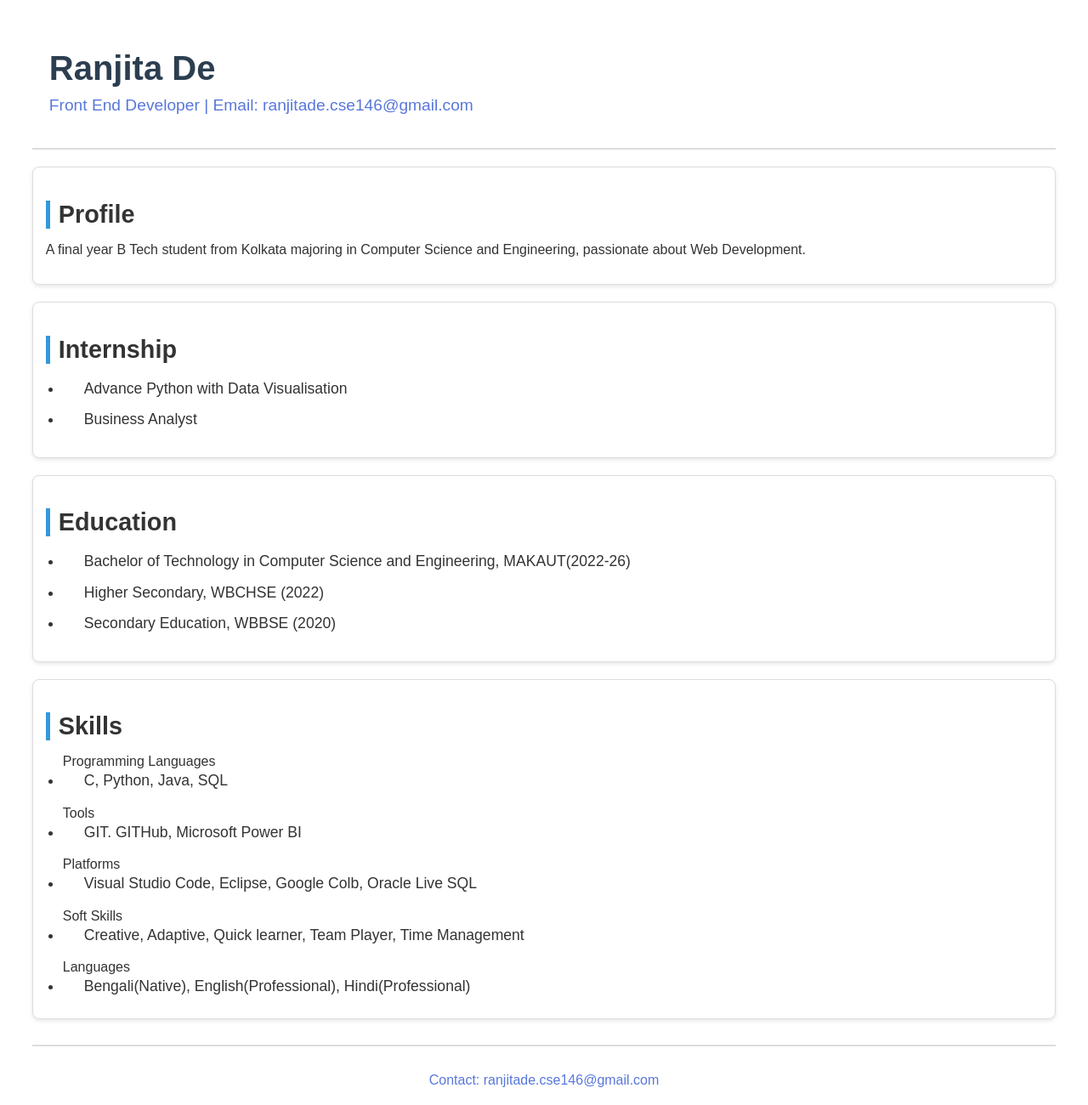
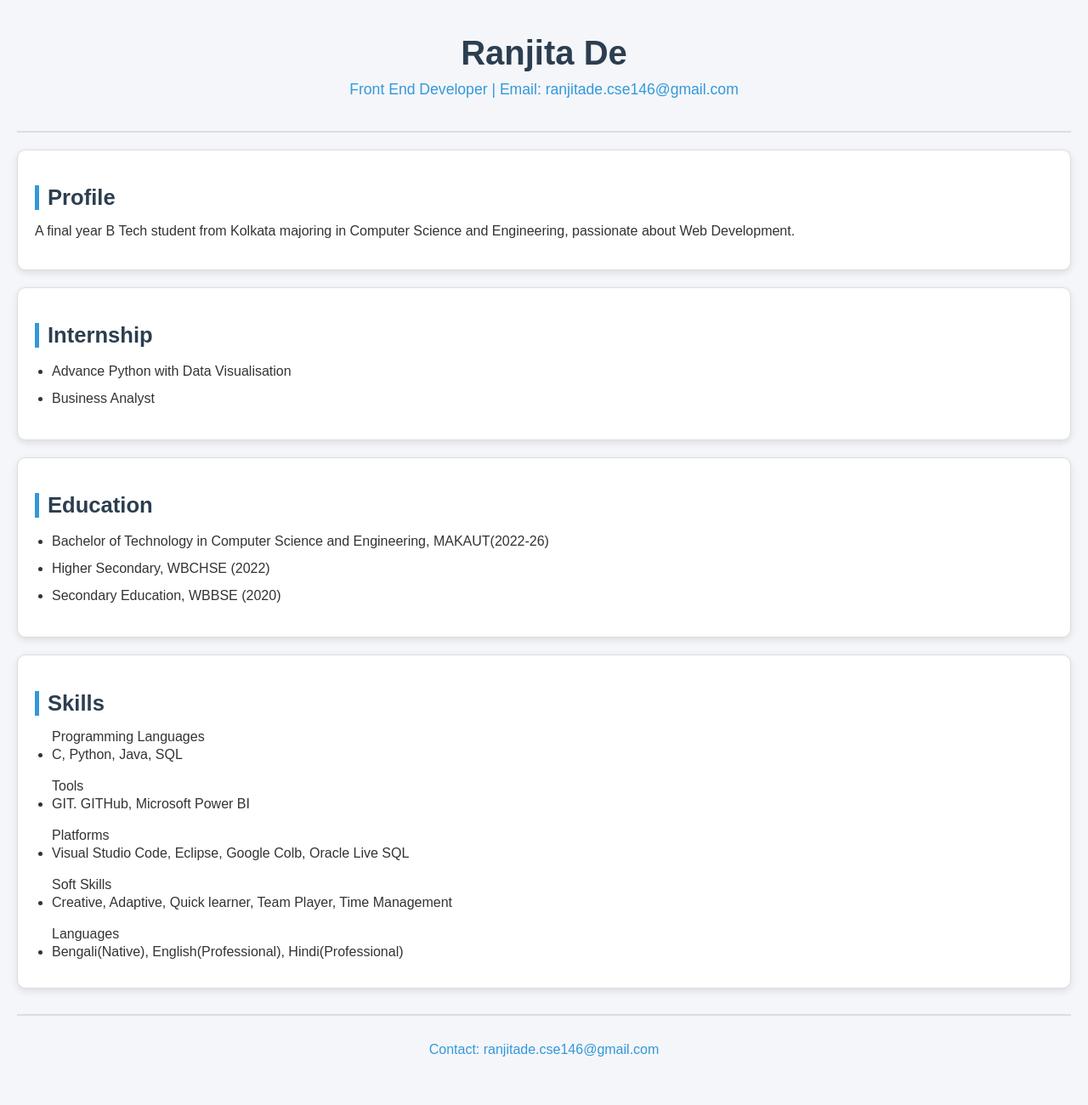
Before and after one commit to RanjitaDe-CSE/Ranjita-De-Resume, a plain HTML site: page index.html in a window 1280 px wide. Shown: the whole page at 85% size. Drawn offline with Linux system fonts and the light colour scheme.

Commit message:
Internal Style adding

```diff
--- a/index.html
+++ b/index.html
@@ -4,72 +4,111 @@
     <meta charset="UTF-8">
     <meta name="viewport" content="width=device-width, initial-scale=1.0">
     <title>Ranjita De-Resume</title>
-    <link rel="stylesheet" href="style.css">
+
     <style>
-        body{
-            font-family: Arial, Helvetica, sans-serif;
-            background-color: white;
-            font-size: medium;
-            margin: 1cm;
-            padding: 0%;
+body {
+    margin: 0;
+    padding: 0;
+    font-family: 'Poppins', Arial, sans-serif;
+    background-color: #f4f6f9;
+    color: #333;
 }
 
-        header{
-            text-align: left;
+
+body {
+    margin: 20px;
 }
 
-        header h1{
-            text-decoration-thickness: inherit;
+
+header {
+    text-align: center;
+    padding: 20px;
+    border-bottom: 2px solid #ddd;
+}
+
+header h1 {
+    margin: 0;
+    font-size: 2.5em;
+    color: #2c3e50;
 }
 
 header p {
-         font-size: 1.2em;
-         color: rgb(89, 119, 219);
+    font-size: 1.1em;
+    color: #3498db;
+    margin-top: 10px;
 }
 
+
 section {
-        background-color: #fff;
+    background-color: #ffffff;
     margin: 20px 0;
-        padding: 15px;
-        border-radius: 8px;
-        box-shadow: 0 2px 5px rgba(0, 0, 0, 0.1);
+    padding: 20px;
+    border-radius: 10px;
+
+    /* Box Model */
+    border: 1px solid #ddd;
+    box-shadow: 0 3px 8px rgba(0, 0, 0, 0.1);
 }
 
+
 section h2 {
-        font-size: 1.8em;
-        margin-bottom: 10px;
-        color: #333;
+    font-size: 1.6em;
+    color: #2c3e50;
+    border-left: 5px solid #3498db;
+    padding-left: 10px;
+    margin-bottom: 15px;
 }
 
+
 ul {
-        list-style-type:disc;
     padding-left: 20px;
 }
 
 ul li {
+    margin-bottom: 8px;
+    line-height: 1.5;
+}
+
+
+#skills ul {
     margin-bottom: 10px;
-        font-size: 1.1em;
-        padding-left: 25px;
 }
+
 
 footer {
     text-align: center;
     margin-top: 30px;
+    padding: 15px;
+    border-top: 2px solid #ddd;
+}
+
+footer p {
+    color: #3498db;
     font-size: 1em;
 }
 
-        footer p{
-            color: rgb(89, 119, 219) ;
+
+section:hover {
+    transform: translateY(-3px);
+    transition: 0.3s;
 }
+
+
 @media (max-width: 768px) {
+    body {
+        margin: 10px;
+    }
+
     header h1 {
         font-size: 2em;
     }
+
+    section {
+        padding: 15px;
+    }
+
     section h2 {
-        font-size: 1.5em;
-        }
-        ul {
-        padding-left: 15px;
+        font-size: 1.4em;
     }
 }
     </style>
--- a/style.css
+++ /dev/null
@@ -1,106 +0,0 @@
-
-body {
-    margin: 0;
-    padding: 0;
-    font-family: 'Poppins', Arial, sans-serif;
-    background-color: #f4f6f9;
-    color: #333;
-}
-
-
-body {
-    margin: 20px;
-}
-
-
-header {
-    text-align: center;
-    padding: 20px;
-    border-bottom: 2px solid #ddd;
-}
-
-header h1 {
-    margin: 0;
-    font-size: 2.5em;
-    color: #2c3e50;
-}
-
-header p {
-    font-size: 1.1em;
-    color: #3498db;
-    margin-top: 10px;
-}
-
-
-section {
-    background-color: #ffffff;
-    margin: 20px 0;
-    padding: 20px;
-    border-radius: 10px;
-
-    /* Box Model */
-    border: 1px solid #ddd;
-    box-shadow: 0 3px 8px rgba(0, 0, 0, 0.1);
-}
-
-
-section h2 {
-    font-size: 1.6em;
-    color: #2c3e50;
-    border-left: 5px solid #3498db;
-    padding-left: 10px;
-    margin-bottom: 15px;
-}
-
-
-ul {
-    padding-left: 20px;
-}
-
-ul li {
-    margin-bottom: 8px;
-    line-height: 1.5;
-}
-
-
-#skills ul {
-    margin-bottom: 10px;
-}
-
-
-footer {
-    text-align: center;
-    margin-top: 30px;
-    padding: 15px;
-    border-top: 2px solid #ddd;
-}
-
-footer p {
-    color: #3498db;
-    font-size: 1em;
-}
-
-
-section:hover {
-    transform: translateY(-3px);
-    transition: 0.3s;
-}
-
-
-@media (max-width: 768px) {
-    body {
-        margin: 10px;
-    }
-
-    header h1 {
-        font-size: 2em;
-    }
-
-    section {
-        padding: 15px;
-    }
-
-    section h2 {
-        font-size: 1.4em;
-    }
-}
```
Lines whose indentation alone changed are shown as unchanged.
